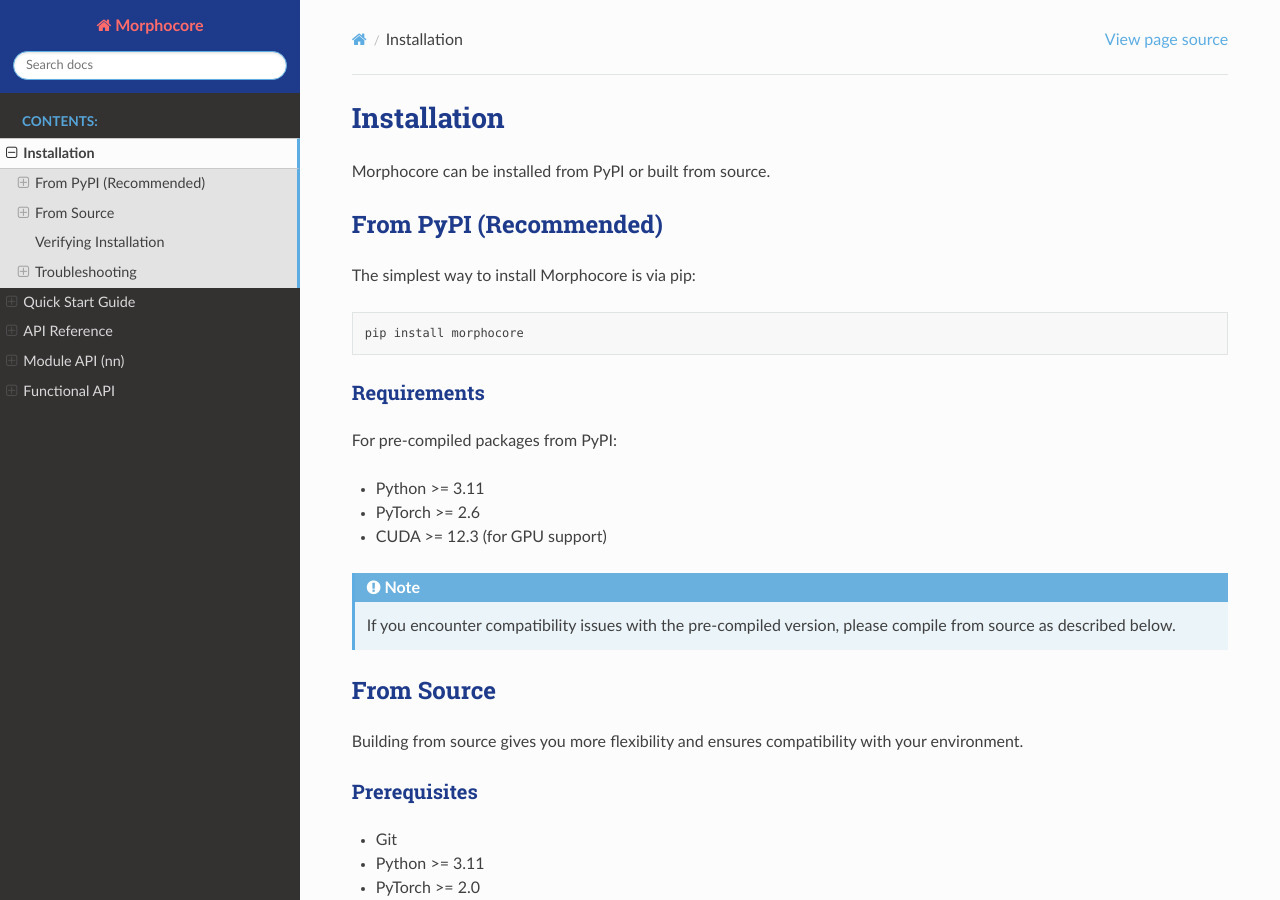
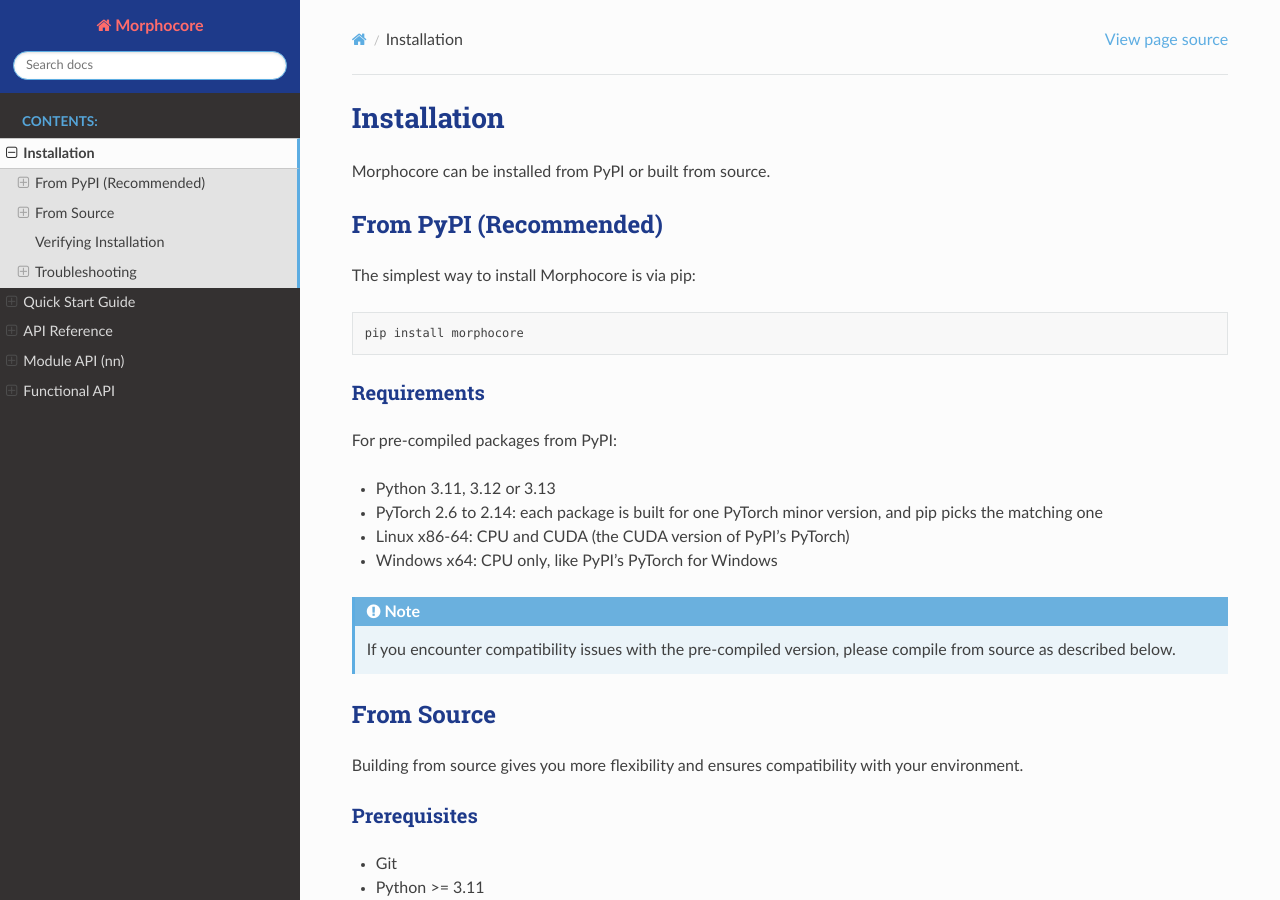
Before and after one commit to Aur3lienH/morphocore, a Sphinx documentation site: the page built from docs/source/installation.rst, in a window 1280 px wide and 900 px high. Built offline with Sphinx 7.4.7 and the Read the Docs theme 3.1.0, drawn with Linux system fonts in a browser that asks for light colours.

Commit message:
:construction_worker: Build wheels for torch 2.10 to 2.14 and for Windows The builder image (CUDA 12.3, gcc-toolset-12) cannot build the recent torch releases: their headers need a newer GCC, and torch >= 2.11 is built with CUDA 13, whose major version the extension's nvcc must match. Those versions now build on the plain manylinux_2_28 image (gcc-toolset-14) with the CUDA of PyPI's torch (12.8 for 2.10, 13.0 from 2.11) installed by ci/install_cuda.sh.
A new build-windows job cross-compiles CPU-only Windows x64 wheels on Linux with
clang-cl, the MSVC runtime and Windows SDK from xwin, and torch's own headers and import
libraries (ci/build_windows_wheels.sh); PyPI's torch for Windows is CPU only too. The
AVX2 dispatch now reads CPUID on Windows, where clang-cl has no runtime behind
__builtin_cpu_supports.

twine skips files already on PyPI, so a re-tag uploads only what is missing.

```diff
--- a/docs/source/installation.rst
+++ b/docs/source/installation.rst
@@ -17,9 +17,10 @@
 
 For pre-compiled packages from PyPI:
 
-* Python >= 3.11
-* PyTorch >= 2.6
-* CUDA >= 12.3 (for GPU support)
+* Python 3.11, 3.12 or 3.13
+* PyTorch 2.6 to 2.14: each package is built for one PyTorch minor version, and pip picks the matching one
+* Linux x86-64: CPU and CUDA (the CUDA version of PyPI's PyTorch)
+* Windows x64: CPU only, like PyPI's PyTorch for Windows
 
 .. note::
    If you encounter compatibility issues with the pre-compiled version,
--- a/pyproject.toml
+++ b/pyproject.toml
@@ -28,6 +28,7 @@
     "Environment :: GPU",
     "Environment :: GPU :: NVIDIA CUDA",
     "Operating System :: POSIX :: Linux",
+    "Operating System :: Microsoft :: Windows",
 ]
 
 [project.urls]
```
Also changed, not shown: .gitlab-ci.yml, 3 other files.
